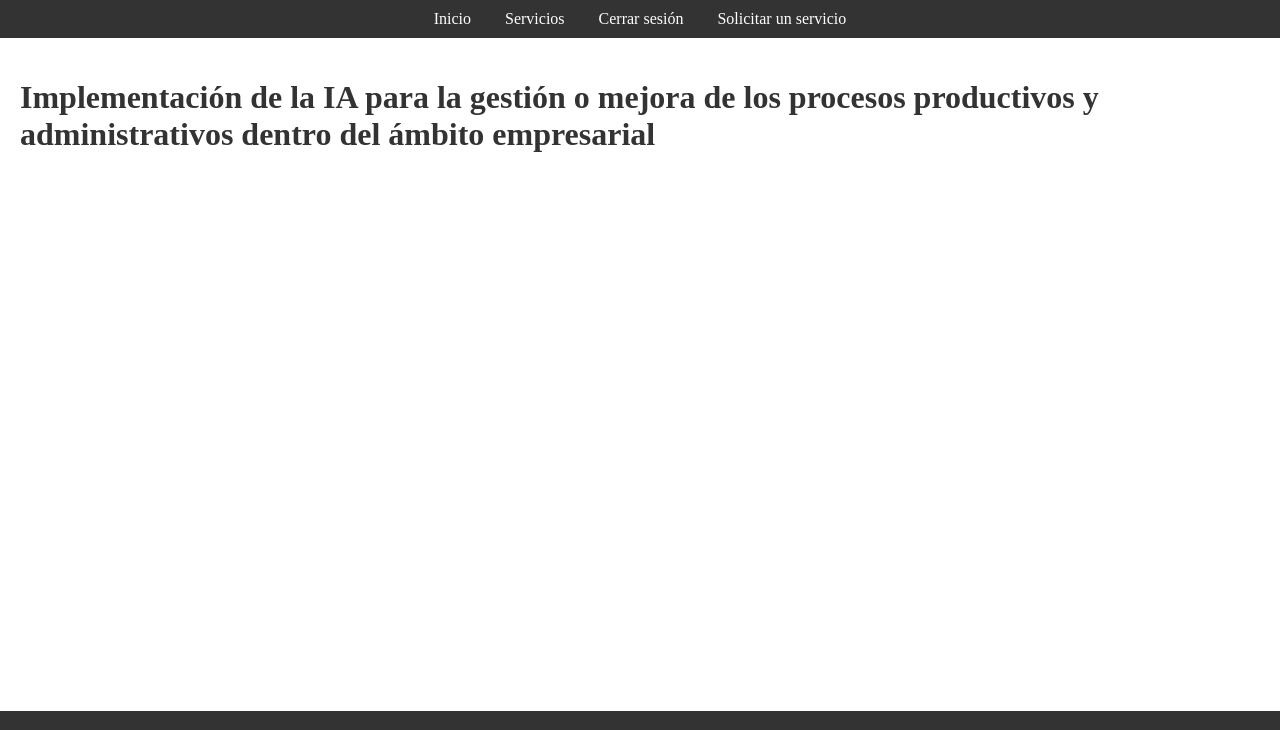
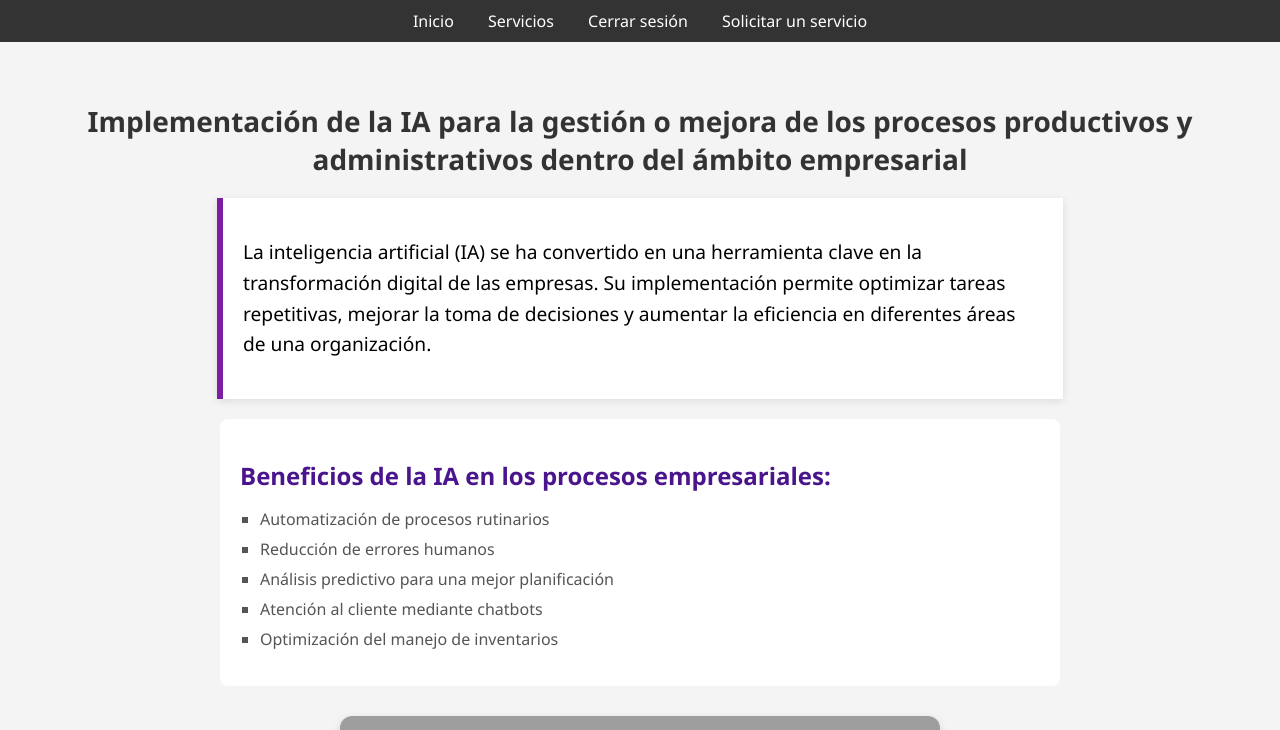
Before and after one commit to originalAngelMv/Profesionalizaci-n-en_tecnolog-as_de_informaci-n_Gpo61, a Django app: page /implementacionIa/ in a window 1280 px wide. Shown: the top 730 px of the page. Run offline with Django 5.2, Linux system fonts and the light colour scheme; a user stored in the database is signed in; grey boxes are pictures that could not be loaded.

Commit message:
Implemetacion de ia

```diff
--- a/tasks/static/implementacionIa.css
+++ b/tasks/static/implementacionIa.css
@@ -0,0 +1,58 @@
+
+body {
+    font-family: 'Segoe UI', Tahoma, Geneva, Verdana, sans-serif;
+    background-color: #f4f4f4;
+    margin: 0;
+    padding: 0;
+}
+
+h1 {
+    text-align: center;
+    color: #333;
+    margin-top: 40px;
+    font-size: 28px;
+}
+
+.intro {
+    max-width: 800px;
+    margin: 20px auto;
+    padding: 20px;
+    background-color: white;
+    border-left: 6px solid #7b1fa2; /* morado elegante */
+    box-shadow: 0 2px 8px rgba(0, 0, 0, 0.1);
+}
+
+.beneficios {
+    max-width: 800px;
+    margin: 20px auto;
+    padding: 20px;
+    background-color: #ffffff;
+    border-radius: 8px;
+}
+
+.beneficios h2 {
+    color: #4a148c;
+    margin-bottom: 10px;
+}
+
+.beneficios ul {
+    list-style-type: square;
+    padding-left: 20px;
+    color: #555;
+}
+
+.beneficios li {
+    margin-bottom: 8px;
+}
+
+.imagen {
+    text-align: center;
+    margin: 30px 0;
+}
+
+.imagen img {
+    width: 80%;
+    max-width: 600px;
+    border-radius: 12px;
+    box-shadow: 0 4px 10px rgba(0, 0, 0, 0.15);
+}
--- a/tasks/templates/implementacionIa.html
+++ b/tasks/templates/implementacionIa.html
@@ -1,7 +1,32 @@
+
 {% extends 'base.html' %}
 {% load static %}
 
 {% block content %}
     <link rel="stylesheet" href="{% static 'implementacionIa.css' %}">
+
     <h1>Implementación de la IA para la gestión o mejora de los procesos productivos y administrativos dentro del ámbito empresarial</h1>
+
+    <section class="intro">
+        <p>
+            La inteligencia artificial (IA) se ha convertido en una herramienta clave en la transformación digital de las empresas.
+            Su implementación permite optimizar tareas repetitivas, mejorar la toma de decisiones y aumentar la eficiencia en
+            diferentes áreas de una organización.
+        </p>
+    </section>
+
+    <section class="beneficios">
+        <h2>Beneficios de la IA en los procesos empresariales:</h2>
+        <ul>
+            <li>Automatización de procesos rutinarios</li>
+            <li>Reducción de errores humanos</li>
+            <li>Análisis predictivo para una mejor planificación</li>
+            <li>Atención al cliente mediante chatbots</li>
+            <li>Optimización del manejo de inventarios</li>
+        </ul>
+    </section>
+
+    <section class="imagen">
+        <img src="{% static 'imagenes/ia_empresa.jpg' %}" alt="IA en empresas">
+    </section>
 {% endblock %}
```
